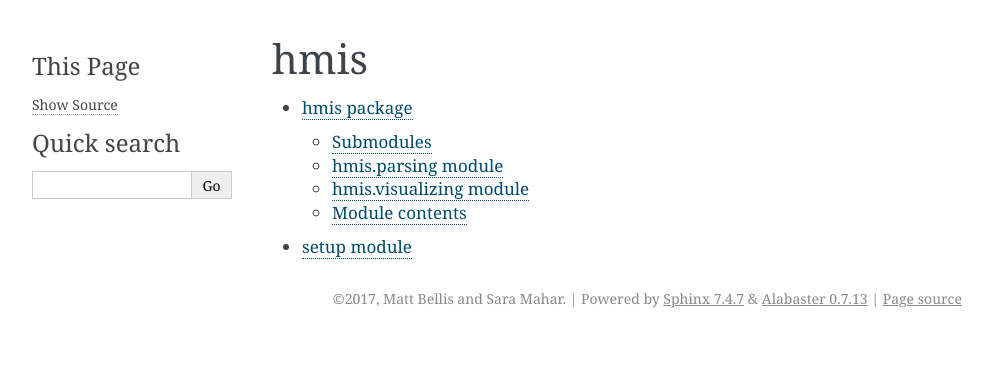
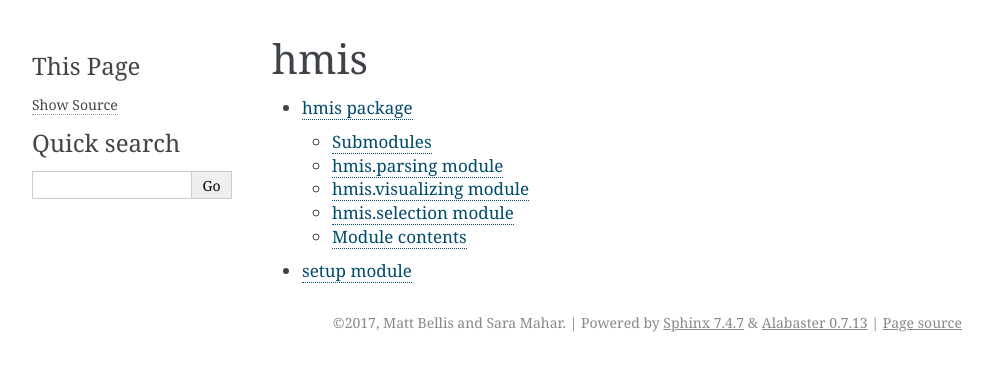
Before and after one commit to mattbellis/hmis, a Sphinx documentation site: the page built from docs/modules.rst, in a window 1280 px wide. Shown: the top 371 px of the page, without its empty margins (148-1140 px from the left). Built offline with Sphinx 7.4.7, drawn with Linux system fonts in a browser that asks for light colours.

Commit message:
Added selection to sphinx documentation

```diff
--- a/docs/hmis.rst
+++ b/docs/hmis.rst
@@ -21,6 +21,14 @@
     :undoc-members:
     :show-inheritance:
 
+hmis.selection module
+---------------------
+
+.. automodule:: hmis.selection
+    :members:
+    :undoc-members:
+    :show-inheritance:
+
 
 Module contents
 ---------------
```
